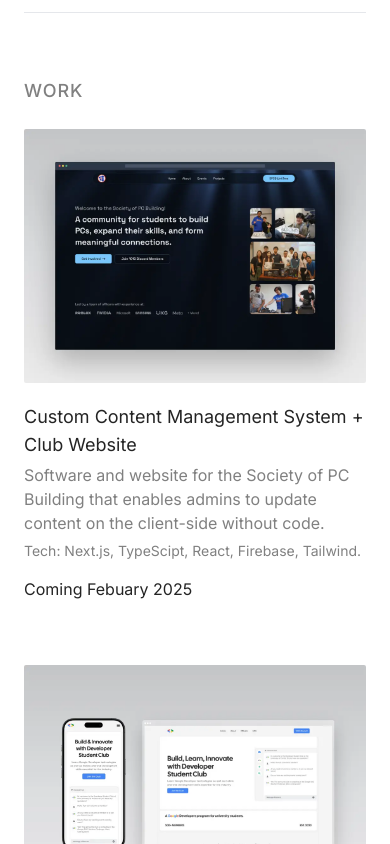
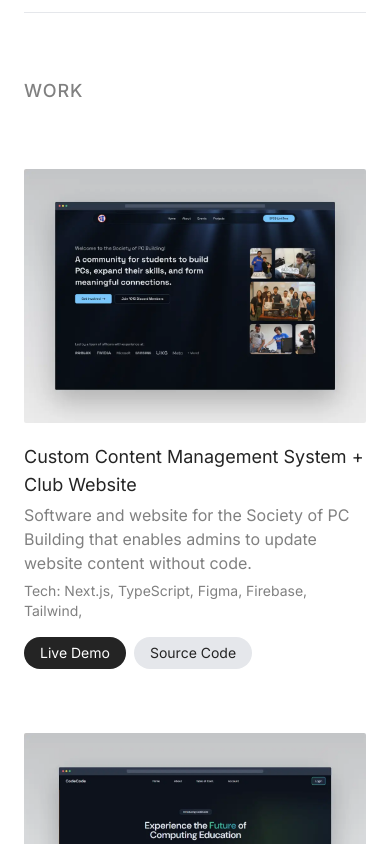
Before and after one commit to colemmorgan/dev-portfolio, a Next.js app: page / in a window 390 px wide. Shown: the part 1320-2164 px from the top of the page. Built offline with nearby package versions, Linux system fonts and the light colour scheme.

Commit message:
published SPCB project

```diff
--- a/src/app/components/Projects.tsx
+++ b/src/app/components/Projects.tsx
@@ -9,12 +9,12 @@ type Project = {
 
 const projects: Project[] = [
   {
-    src: "/projects/dsc.webp",
-    title: "Google DSC Landing Page",
-    tech: ["React", "TypeScript", "Figma", "Tailwind"],
-    desc: "Developed and designed a modern landing page for a student organization with micro-interactions using React & Framer Motion.",
-    liveLink: "https://ufdsc.org/",
-    githubLink: "https://github.com/colemmorgan/ufdsc",
+    src: "/projects/spcb.webp",
+    title: "Custom Content Management System + Club Website",
+    tech: ["Next.js", "TypeScript","Figma", "Firebase", "Tailwind"],
+    desc: " Software and website for the Society of PC Building that enables admins to update website content without code.",
+    liveLink: "https://www.spcbatuf.org/",
+    githubLink: "https://github.com/PCBuilding/SPCBWebsite",
   },
   {
     src: "/projects/cc.webp",
@@ -24,6 +24,15 @@ const projects: Project[] = [
     liveLink: "https://code-code-theta.vercel.app/",
     githubLink: "https://github.com/colemmorgan/CodeCode",
   },
+  {
+    src: "/projects/dsc.webp",
+    title: "Google DSC Landing Page",
+    tech: ["React", "TypeScript", "Figma", "Tailwind"],
+    desc: "Developed and designed a modern landing page for a student organization with micro-interactions using React & Framer Motion.",
+    liveLink: "https://ufdsc.org/",
+    githubLink: "https://github.com/colemmorgan/ufdsc",
+  },
+
   {
     src: "/projects/fd.webp",
     title: "Professional Coaching Site",
@@ -48,29 +57,6 @@ export default function Projects() {
       id="work"
     >
       <h3 className="text-lg text-dull font-medium tracking-wider">WORK</h3>
-
-      <div className="mt-6 md:grid grid-cols-5 gap-8">
-        <figure className="col-span-3">
-          <img
-            src="/projects/spcb.webp"
-            alt=""
-            className="w-full rounded-sm"
-          />
-        </figure>
-        <div className="col-span-2 pt-5 md:pt-0">
-          <p className="text-lg sm:text-xl xl:text-2xl">
-            Custom Content Management System + Club Website
-          </p>
-          <p className="pt-1 sm:pt-2.5 text-dull">
-            Software and website for the Society of PC Building that enables
-            admins to update content on the client-side without code.
-          </p>
-          <p className="pt-1.5 sm:pt-2 text-dull text-sm">
-            Tech: Next.js, TypeScipt, React, Firebase, Tailwind.
-          </p>
-          <p className="pt-4">Coming Febuary 2025</p>
-        </div>
-      </div>
 
       {projects.map((project) => (
         <Project project={project} key={project.title} />
```
Also changed, not shown: public/projects/cc.webp.
